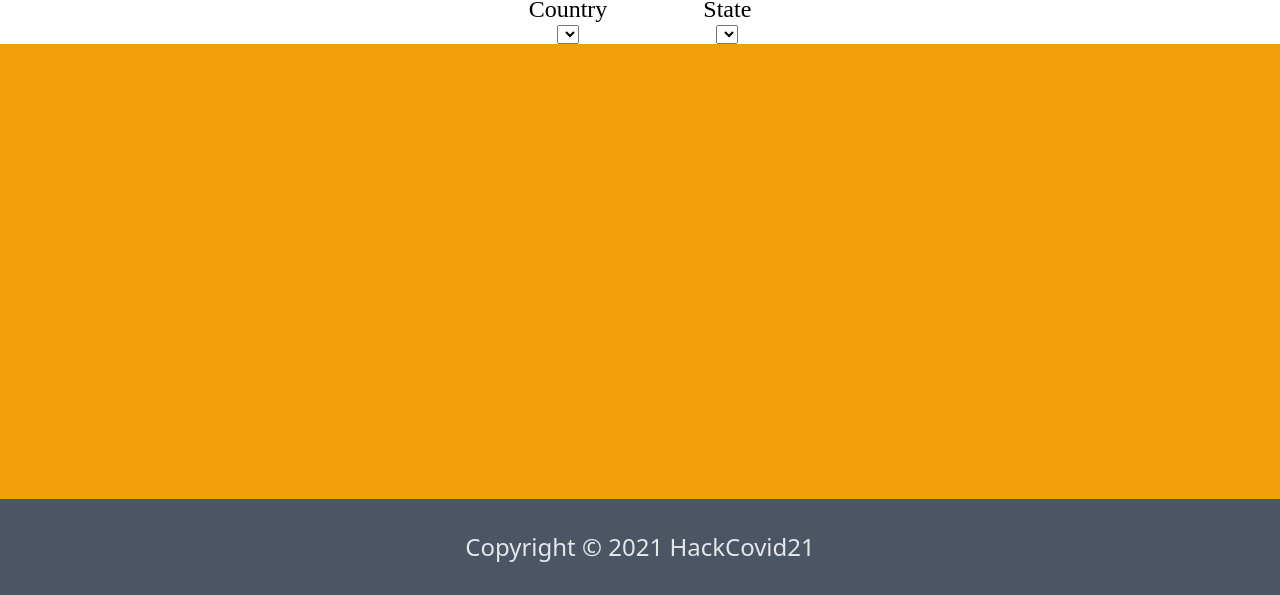
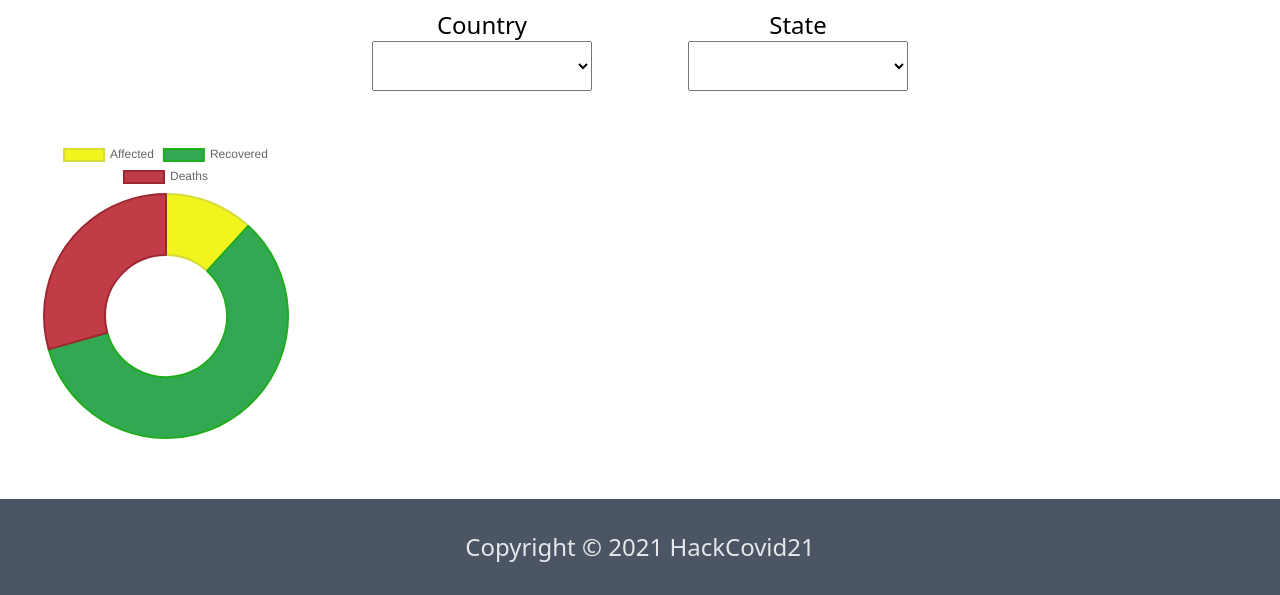
Before and after one commit to saurabhmehta1601/coding-garder-seedling-school-project, a website: page public/main.html in a window 1280 px wide. Shown: the part 205-800 px from the top of the page. Drawn offline with nearby package versions, Linux system fonts and the light colour scheme; no server answers.

Commit message:
chartjs rendered

```diff
--- a/public/css/styles.css
+++ b/public/css/styles.css
@@ -54,16 +54,17 @@
   color: rgba(30,58,138,var(--tw-text-opacity))
 }
 body {
-  min-height: 100vh;
-  padding: 0;
-  margin: 0;
+  -webkit-box-orient: vertical;
+  -webkit-box-direction: normal;
+  -ms-flex-direction: column;
+  flex-direction: column;
   display: -webkit-box;
   display: -ms-flexbox;
   display: flex;
-  -webkit-box-orient: vertical;
-  -webkit-box-direction: normal;
-  -ms-flex-direction: column;
-  flex-direction: column
+  font-family: ui-sans-serif,system-ui,-apple-system,BlinkMacSystemFont,"Segoe UI",Roboto,"Helvetica Neue",Arial,"Noto Sans",sans-serif,"Apple Color Emoji","Segoe UI Emoji","Segoe UI Symbol","Noto Color Emoji";
+  height: 100vh;
+  margin: 0;
+  padding: 0
 }
 header {
   --tw-bg-opacity: 1;
@@ -107,9 +108,8 @@
   -webkit-box-pack: center;
   -ms-flex-pack: center;
   justify-content: center;
-  margin-left: auto;
-  margin-right: auto;
-  text-align: center
+  text-align: center;
+  margin: 1rem auto 2rem
 }
 form label {
   font-size: 1.5rem;
@@ -143,3 +143,22 @@
   -ms-flex: 1;
   flex: 1
 }
+select {
+  min-width: 220px;
+  font-size: 1.25rem;
+  line-height: 1.75rem;
+  padding: .75rem
+}
+select:active,
+select:focus {
+  outline: 0
+}
+.chart-section {
+  display: -webkit-box;
+  display: -ms-flexbox;
+  display: flex;
+  padding: 1rem
+}
+.chart {
+  width: 50%
+}
--- a/public/js/app.js
+++ b/public/js/app.js
@@ -1,6 +1,7 @@
 const countrySelect  = document.querySelector('#country')
 const stateSelect  = document.querySelector('#state')
-
+const chartSection = document.querySelector('.chart-section')
+const chart = document.querySelector('#myChart')
 
 // fetch data from api
 const fetchData = async () =>{
@@ -25,13 +26,12 @@
     }
     initiallySeletedCountry = countrySelect.options[countrySelect.selectedIndex].value
     for(state in jsonData[initiallySeletedCountry]){
-        console.log(state)
         let stateOption = document.createElement('option')
         stateOption.setAttribute('value',state)
         stateOption.textContent = state
         stateSelect.appendChild(stateOption)
     }
-
+    console.log(jsonData)
 }
 
 fetchData()
@@ -50,3 +50,28 @@
         stateSelect.appendChild(stateOption)
     }
 }
+
+// chart section
+const myChart = new Chart(chart,{
+        type:"doughnut",
+        data : {
+            labels : [
+                'Affected',
+                'Recovered',
+                'Deaths'
+              ],
+              datasets: [{
+                label: 'My First dataset',
+                backgroundColor: ['#f1f51d',"#32a852","#c23c47"],
+                borderColor:["#d6db37" ,"#20ad1d","#9c2832"],
+                data: [2, 10, 5],
+              }]
+        },options: {
+            responsive:false ,
+            plugins: {
+                legend : {
+
+                }
+            }
+        }
+})
--- a/public/main.html
+++ b/public/main.html
@@ -30,9 +30,14 @@
                 </select>
             </div>
         </form>
-        <div>
+        <section class="chart-section">
+            <div class="chart">
+                <canvas id="myChart" > </canvas>
+            </div>
+            <div class="info">
 
-        </div>
+            </div>
+        </section>
     </main>
     <!-- chart.js CDN -->
     <script src="https://cdn.jsdelivr.net/npm/chart.js"></script>
--- a/src/styles/styles.tailwind.css
+++ b/src/styles/styles.tailwind.css
@@ -32,11 +32,8 @@
 }
 
 body{
-    min-height: 100vh;
-    padding: 0;
-    margin: 0;
-    display: flex;
     flex-direction: column;
+    @apply font-sans flex h-screen p-0 m-0;
 }
 
 header{
@@ -61,7 +58,7 @@
     display:flex ;
     width:min(90%,960px) ;
     column-gap : 6em  ;
-    @apply mx-auto justify-center text-center;
+    @apply mx-auto justify-center text-center mt-4 mb-8;
 }
 
 form label {
@@ -71,9 +68,9 @@
 form input {
     @apply relative top-2 px-4 py-2;
 }
-
 .title,.tagline{
     @apply text-gray-200 ;
+
 }
 
 .tagline{
@@ -88,3 +85,26 @@
     @apply  flex  bg-yellow-500 ;
     flex : 1 ;
 }
+
+select{
+    min-width:220px ;
+    @apply p-3 text-xl;
+}
+
+select:active,select:focus{
+    outline:none ;
+}
+
+.chart-section{
+    @apply flex p-4 ;
+}
+
+.chart{
+    @apply w-2/4  ;
+}
+.chart>canvas{
+}
+
+.info {
+
+}
```
